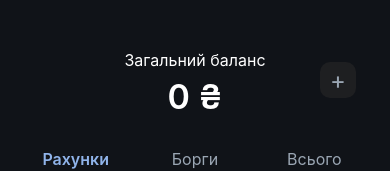
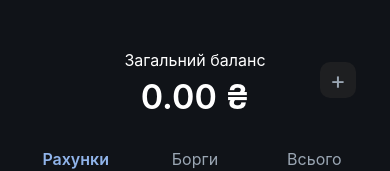
Before and after one commit to w1zardeo/mony, a React Native app: screen /Bills in a window 390 px wide. Shown: the top 171 px of the page. Built offline with nearby package versions, Linux system fonts and the light colour scheme.

Commit message:
Added convertToUAH function

```diff
--- a/constants/currency.js
+++ b/constants/currency.js
@@ -1,16 +1,16 @@
 export const CURRENCIES_DATA = [
-  { code: "UAH", name: "Українська гривня", },
-  { code: "USD", name: "Долар США" },
-  { code: "EUR", name: "Євро" },
-  { code: "GBP", name: "Англійський фунт" },
-  { code: "AUD", name: "Австралійський долар" },
-  { code: "CAD", name: "Канадський долар"},
-  { code: "CHF", name: "Швейцарський франк" },
-  { code: "CNY", name: "Китайський юань" },
-  { code: "JPY", name: "Японська єна"},
-  { code: "SEK", name: "Шведська крона" },
-  { code: "NOK", name: "Норвезька крона" },
-  { code: "PLN", name: "Польський злотий" },
-  { code: "ILS", name: "Ізраїльський шекель"},
-  { code: "TRY", name: "Турецька ліра" },
+  { code: "UAH", name: "Українська гривня", rateToUAH: 1 },
+  { code: "USD", name: "Долар США", rateToUAH: 38.50 },
+  { code: "EUR", name: "Євро", rateToUAH: 41.20 },
+  { code: "GBP", name: "Англійський фунт", rateToUAH: 48.00 },
+  { code: "AUD", name: "Австралійський долар", rateToUAH: 25.00 },
+  { code: "CAD", name: "Канадський долар", rateToUAH: 28.00 },
+  { code: "CHF", name: "Швейцарський франк", rateToUAH: 43.00 },
+  { code: "CNY", name: "Китайський юань", rateToUAH: 5.40 },
+  { code: "JPY", name: "Японська єна", rateToUAH: 0.27 },
+  { code: "SEK", name: "Шведська крона", rateToUAH: 3.40 },
+  { code: "NOK", name: "Норвезька крона", rateToUAH: 3.20 },
+  { code: "PLN", name: "Польський злотий", rateToUAH: 8.70 },
+  { code: "ILS", name: "Ізраїльський шекель", rateToUAH: 10.50 },
+  { code: "TRY", name: "Турецька ліра", rateToUAH: 1.06 },
 ];
--- a/screens/BillsScreen.js
+++ b/screens/BillsScreen.js
@@ -318,6 +318,7 @@ import ScreenWrapper from "../components/ScreenWrapper";
 import { colors } from "../theme/colors";
 import { useNavigation } from "@react-navigation/native";
 import { useSelector } from "react-redux";
+import { CURRENCIES_DATA } from "../constants/currency";
 
 function TabButton({ title, active, onPress }) {
   return (
@@ -341,23 +342,27 @@ export default function BillsScreen() {
   const billsFromRedux = useSelector((state) => state.bills.list || []);
   const listToRender = billsFromRedux;
 
-  const total = listToRender.reduce(
-    (sum, item) => sum + (Number(item.balance ?? 0) || 0),
-    0
-  );
+   const convertToUAH = (amount, currencyCode) => {
+    const currency = CURRENCIES_DATA.find((item) => item.code === currencyCode);
+    if (!currency) return Number(amount) || 0;
+    return (Number(amount) || 0) * currency.rateToUAH;
+  };
+
+  const total = listToRender.reduce((sum, item) => {
+    const converted = convertToUAH(item.balance, item.currencyCode);
+    return sum + converted;
+  }, 0);
 
   return (
     <ScreenWrapper style={styles.wrapper}>
       <ScrollView contentContainerStyle={styles.container}>
         <View style={styles.header}>
           <Text style={styles.headerTitle}>Загальний баланс</Text>
-          <Text style={styles.headerAmount}>{total} ₴</Text>
+          <Text style={styles.headerAmount}>{total.toFixed(2)} ₴</Text>
 
           <TouchableOpacity
             style={styles.plusCircle}
-            onPress={() =>
-              navigation.navigate("AddBillsModal")
-            }
+            onPress={() => navigation.navigate("AddBillsModal")}
           >
             <Text style={styles.plusText}>+</Text>
           </TouchableOpacity>
@@ -400,9 +405,7 @@ export default function BillsScreen() {
                   <View style={styles.billsInfo}>
                     <Text style={styles.title}>{item.title}</Text>
                     <Text style={styles.billsAmount}>
-                      {(item.balance) +
-                        " " +
-                        (item.currencyCode || "₴")}
+                      {item.balance + " " + (item.currencyCode || "₴")}
                     </Text>
                   </View>
                 </View>
```
